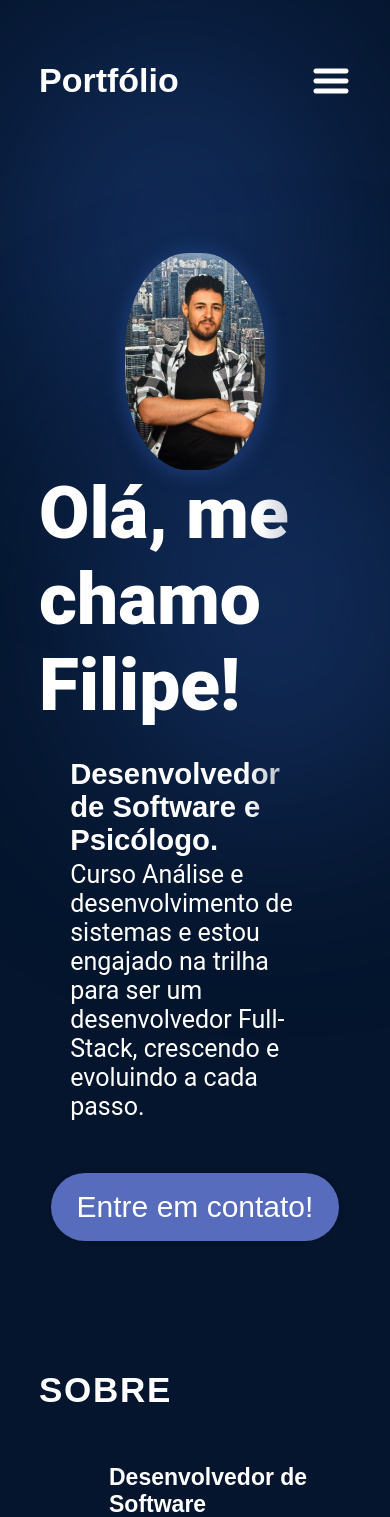
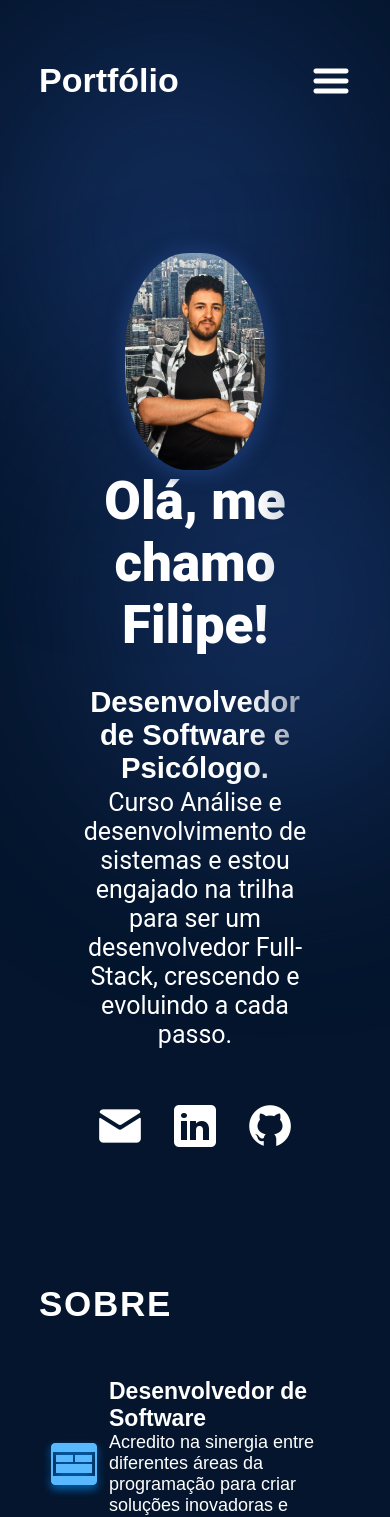
Before and after one commit to Dos-Santos-Filipe/my-portfolio-react, a React (Vite) app: page / in a window 390 px wide. Shown: the top 1517 px of the page. Built offline with nearby package versions, Linux system fonts and the light colour scheme; the HTML template or start-up script is replaced by a standard one.

Commit message:
style: add contact's icons on Hero and responsive att

```diff
--- a/src/components/about/about.module.css
+++ b/src/components/about/about.module.css
@@ -84,7 +84,7 @@
   font-size: 18px;
 }
 
-@media screen and (max-width: 830px) {
+@media screen and (max-width: 1100px) {
   .container {
     background-color: transparent;
     padding: 0;
--- a/src/components/contact/contact.module.css
+++ b/src/components/contact/contact.module.css
@@ -51,7 +51,7 @@
   text-shadow: 2px 2px 5px #000000;
 }
 
-@media screen and (max-width: 830px) {
+@media screen and (max-width: 1000px) {
   .container {
     flex-direction: column;
     gap: 23px;
@@ -61,7 +61,20 @@
     flex-direction: column;
     align-items: center;
   }
+
+  .text h2 {
+    font-size: 60px;
+  }
+
+  .text p {
+    font-size: 30px;
+  }
+
   .links {
     align-items: center;
   }
+
+  .link a {
+    font-size: 20px;
+  }
 }
--- a/src/components/experience/experience.module.css
+++ b/src/components/experience/experience.module.css
@@ -98,7 +98,7 @@
   margin-left: 17px;
 }
 
-@media screen and (max-width: 830px) {
+@media screen and (max-width: 920px) {
   .content {
     flex-direction: column;
     align-items: center;
--- a/src/components/hero/hero.jsx
+++ b/src/components/hero/hero.jsx
@@ -12,12 +12,34 @@ export const Hero = () => {
         <h3 className={styles.subtitle}>Desenvolvedor de Software e Psicólogo.</h3>
         Curso Análise e desenvolvimento de sistemas e estou engajado na trilha para ser um desenvolvedor Full-Stack, crescendo e evoluindo a cada passo.
         </p>
-        <a
-          href="mailto:filipesantos.psic@gmail.com"
-          className={styles.contactBtn}
-        >
-          Entre em contato!
-        </a>
+
+        <div className={styles.contactContainer}>
+        <ul className={styles.links}>
+        <li className={styles.link}>
+          <a href="mailto:filipesantos.psic@gmail.com">
+            <img src={getImageUrl("contact/emailIcon.png")} alt="Email icon" />
+          </a>
+        </li>
+
+        <li className={styles.link}>
+          <a
+            href="https://www.linkedin.com/in/dos-santos-filipe"
+            target="_blank"
+          >
+            <img
+            src={getImageUrl("contact/linkedinIcon.png")}
+            alt="Linkedin icon"
+          />
+          </a>
+        </li>
+
+        <li className={styles.link}>
+          <a href="https://github.com/Dos-Santos-Filipe" target="_blank">
+            <img src={getImageUrl("contact/githubIcon.png")} alt="Github icon" />
+          </a>
+        </li>
+      </ul>
+        </div>
       </div>
       <img
         src={getImageUrl("hero/CN-tower-profile-photo.jpeg")}
--- a/src/components/hero/hero.module.css
+++ b/src/components/hero/hero.module.css
@@ -18,6 +18,7 @@
   align-items: center;
   color: var(--color-text);
   z-index: 1;
+  text-align: center;
 }
 
 .title {
@@ -62,6 +63,13 @@
   font-weight: 300;
   box-shadow: 0 0 4px 0 rgba(0, 0, 0, 0.25);
 }
+
+.links {
+  display: flex;
+  gap: 25px;
+  list-style: none;
+}
+
 
 .heroImg {
   width: 45%;
@@ -120,11 +128,14 @@
   z-index: 0;
 }
 
-@media screen and (max-width: 830px) {
+@media screen and (max-width: 920px) {
   .container {
     flex-direction: column-reverse;
   }
   .content {
     align-items: center;
   }
+  .title {
+    font-size: 53px;
+  }
 }
--- a/src/components/navbar/navbar.module.css
+++ b/src/components/navbar/navbar.module.css
@@ -64,7 +64,7 @@
   display: none;
 }
 
-@media screen and (max-width: 830px) {
+@media screen and (max-width: 1000px) {
   .navbar {
     position: relative;
     flex-direction: column;
--- a/src/components/projects/projectCard.module.css
+++ b/src/components/projects/projectCard.module.css
@@ -88,3 +88,10 @@
   color: var(--color-primary);
   background-color: var(--color-text);
 }
+
+@media screen and (max-width: 1000px) {
+  .description {
+    max-height: 300px;
+    opacity: 1;
+  }
+}
```
